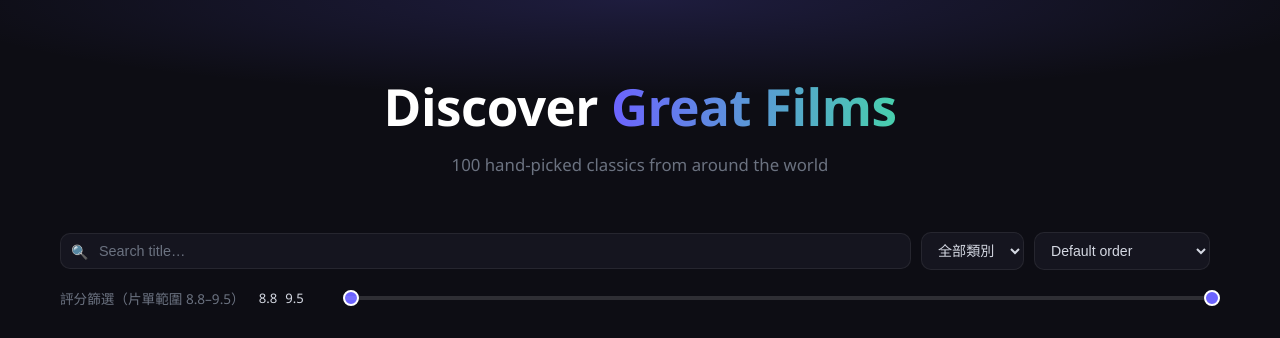
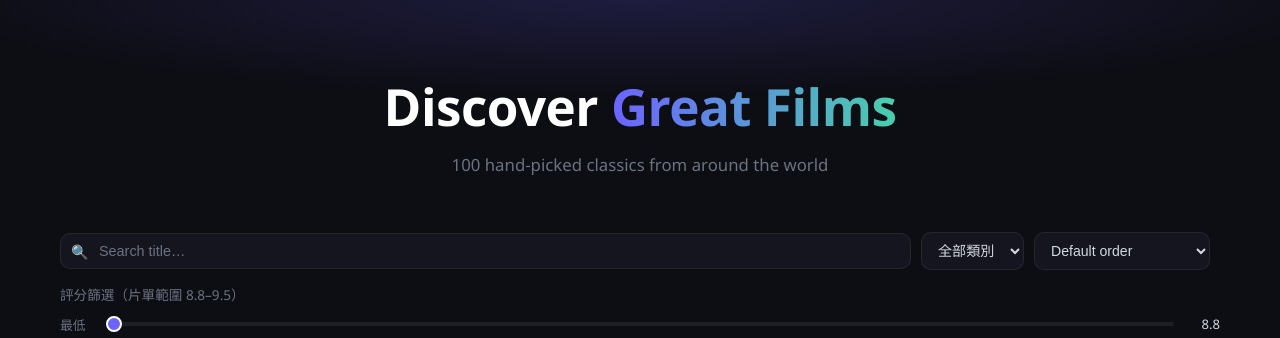
Before and after one commit to winnieshih1107/movie, a Flask app: page / in a window 1280 px wide. Shown: the part 58-396 px from the top of the page. Run offline with Flask 3, Linux system fonts and the light colour scheme.

Commit message:
fix: rating slider didn't respond to drag in either app
Flask: both range inputs were absolutely stacked exactly on top of
each other with pointer-events:none on the track and only the 16px
thumb made interactive — clicking/dragging anywhere on the track
that wasn't precisely on a thumb did nothing. Replaced with two
separate, full-width, non-overlapping sliders (min/max stacked
vertically), so the entire track is always draggable.

Streamlit: replaced the single double-handle st.slider with two
independent st.slider widgets (min/max), avoiding the handle-overlap
ambiguity of dual-handle range sliders. Verified end-to-end that
moving either slider now updates the filtered result count.

Also: "100 部手選經典電影" -> "100 部首選經典電影" per request.

Co-Authored-By: Claude Sonnet 4.6 <noreply@anthropic.com>

```diff
--- a/templates/index.html
+++ b/templates/index.html
@@ -75,27 +75,30 @@
     /* ── RATING RANGE ── */
     .rating-bar {
       max-width: 1200px; margin: -14px auto 28px; padding: 0 20px;
-      display: flex; align-items: center; gap: 14px; flex-wrap: wrap;
+      display: flex; flex-direction: column; gap: 6px;
     }
     .rating-label { font-size: .85rem; color: var(--muted); white-space: nowrap; }
-    .rating-values { font-size: .82rem; color: var(--text); display: flex; gap: 8px; min-width: 70px; }
-    .rating-slider-wrap { position: relative; flex: 1; min-width: 200px; height: 28px; }
-    .rating-slider-wrap input[type="range"] {
-      position: absolute; left: 0; right: 0; top: 50%; transform: translateY(-50%);
-      width: 100%; margin: 0; background: transparent; pointer-events: none;
-      -webkit-appearance: none; appearance: none;
+    .rating-slider-row { display: flex; align-items: center; gap: 12px; }
+    .rating-tag { font-size: .8rem; color: var(--muted); width: 34px; flex-shrink: 0; }
+    .rating-value { font-size: .82rem; color: var(--text); width: 34px; flex-shrink: 0; text-align: right; }
+    .rating-slider-row input[type="range"] {
+      flex: 1; min-width: 160px; height: 28px; margin: 0; background: transparent;
+      -webkit-appearance: none; appearance: none; cursor: pointer;
     }
-    .rating-slider-wrap input[type="range"]::-webkit-slider-runnable-track {
+    .rating-slider-row input[type="range"]::-webkit-slider-runnable-track {
       height: 4px; background: var(--border); border-radius: 2px;
     }
-    .rating-slider-wrap input[type="range"]::-webkit-slider-thumb {
-      -webkit-appearance: none; pointer-events: auto;
+    .rating-slider-row input[type="range"]::-webkit-slider-thumb {
+      -webkit-appearance: none;
       width: 16px; height: 16px; border-radius: 50%;
       background: var(--accent); border: 2px solid #fff; cursor: pointer; margin-top: -6px;
     }
-    .rating-slider-wrap input[type="range"]::-moz-range-thumb {
-      pointer-events: auto; width: 16px; height: 16px; border-radius: 50%;
-      background: var(--accent); border: 2px solid #fff; cursor: pointer;
+    .rating-slider-row input[type="range"]::-moz-range-track {
+      height: 4px; background: var(--border); border-radius: 2px;
+    }
+    .rating-slider-row input[type="range"]::-moz-range-thumb {
+      width: 16px; height: 16px; border-radius: 50%; border: 2px solid #fff;
+      background: var(--accent); cursor: pointer;
     }
 
     /* ── MOVIE GRID ── */
@@ -373,13 +376,15 @@
 <!-- RATING RANGE -->
 <div class="rating-bar">
   <span class="rating-label">評分篩選（片單範圍 {{ '%.1f'|format(score_lo) }}–{{ '%.1f'|format(score_hi) }}）</span>
-  <div class="rating-values">
-    <span id="score-min-label">{{ '%.1f'|format(score_lo) }}</span>
-    <span id="score-max-label">{{ '%.1f'|format(score_hi) }}</span>
+  <div class="rating-slider-row">
+    <span class="rating-tag">最低</span>
+    <input type="range" id="score-min" min="{{ score_lo }}" max="{{ score_hi }}" step="0.1" value="{{ score_lo }}" autocomplete="off" oninput="onScoreRangeInput(event)" />
+    <span id="score-min-label" class="rating-value">{{ '%.1f'|format(score_lo) }}</span>
   </div>
-  <div class="rating-slider-wrap">
-    <input type="range" id="score-min" min="{{ score_lo }}" max="{{ score_hi }}" step="0.1" value="{{ score_lo }}" autocomplete="off" oninput="onScoreRangeInput(event)" />
+  <div class="rating-slider-row">
+    <span class="rating-tag">最高</span>
     <input type="range" id="score-max" min="{{ score_lo }}" max="{{ score_hi }}" step="0.1" value="{{ score_hi }}" autocomplete="off" oninput="onScoreRangeInput(event)" />
+    <span id="score-max-label" class="rating-value">{{ '%.1f'|format(score_hi) }}</span>
   </div>
 </div>
 
```
Also changed, not shown: streamlit_app.py (+12 -5 lines).
